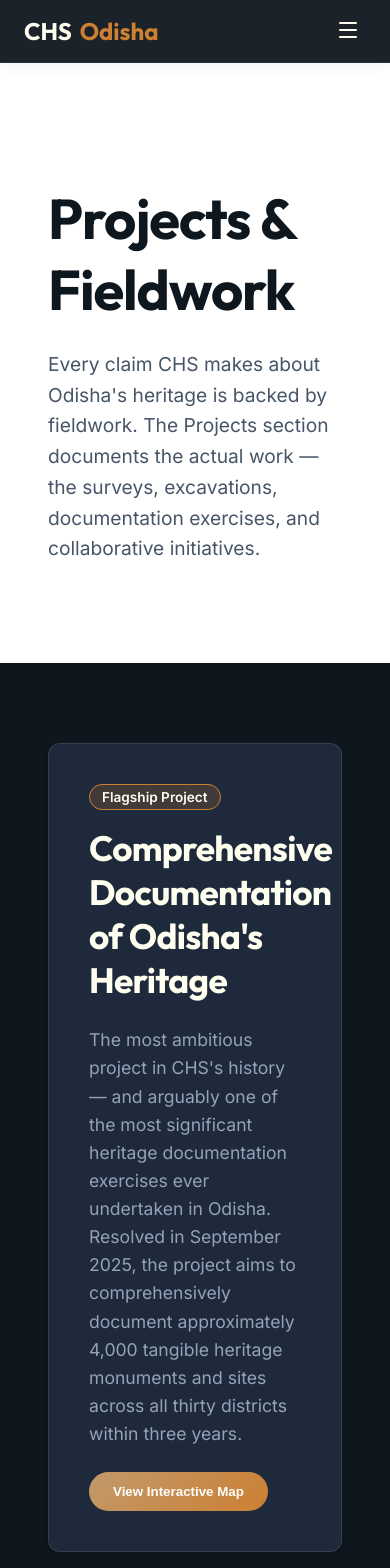
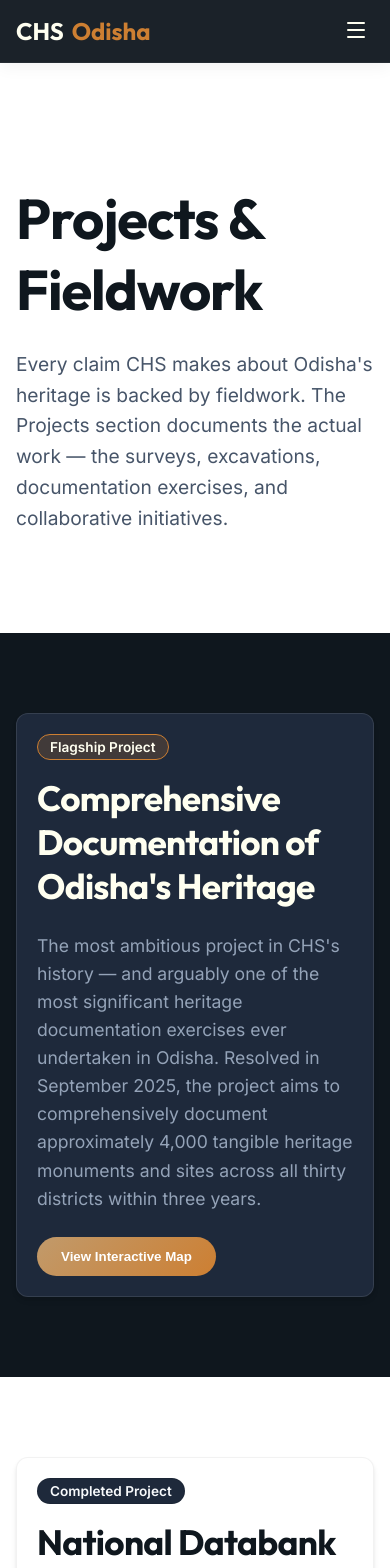
Before and after one commit to Bibekbitu9/CHS, a React (Vite) app: page /projects in a window 390 px wide. Shown: the top 1568 px of the page. Built offline with nearby package versions, Linux system fonts and the light colour scheme.

Commit message:
fix: make cards wider and uniform on mobile views for About, Projects, and Activities pages

```diff
--- a/src/index.css
+++ b/src/index.css
@@ -212,3 +212,14 @@ a:hover {
     scroll-behavior: auto !important;
   }
 }
+
+/* Mobile Layout Fixes */
+@media (max-width: 768px) {
+  .container {
+    padding: 0 16px;
+  }
+
+  .solid-card {
+    padding: 20px !important;
+  }
+}
--- a/src/pages/About.tsx
+++ b/src/pages/About.tsx
@@ -24,7 +24,7 @@ const About = () => {
       {/* Mission/Vision Section - Dark */}
       <section className="section-dark" style={{ padding: '80px 0' }}>
         <div className="container">
-          <div style={{ display: 'grid', gridTemplateColumns: 'repeat(auto-fit, minmax(300px, 1fr))', gap: '32px' }}>
+          <div style={{ display: 'grid', gridTemplateColumns: 'repeat(auto-fit, minmax(min(100%, 300px), 1fr))', gap: '32px' }}>
             <GlassCard delay={0.1}>
               <h3 style={{ color: 'var(--color-bronze)', marginBottom: '16px' }}>Our Mission</h3>
               <p style={{ lineHeight: 1.6 }}>To document, preserve, interpret, and popularize the diverse cultural heritage of Odisha while fostering research, collaboration, education, and public participation in heritage conservation.</p>
@@ -46,7 +46,7 @@ const About = () => {
         <div className="container">
           <motion.div initial={{ opacity: 0 }} whileInView={{ opacity: 1 }} viewport={{ once: true }}>
             <h2 style={{ fontSize: '2.5rem', marginBottom: '32px' }}>Office Bearers</h2>
-            <div style={{ display: 'grid', gridTemplateColumns: 'repeat(auto-fill, minmax(250px, 1fr))', gap: '24px' }}>
+            <div style={{ display: 'grid', gridTemplateColumns: 'repeat(auto-fill, minmax(min(100%, 250px), 1fr))', gap: '24px' }}>
               {[
                 { role: 'Advisor', name: 'Prof. K.K. Basa', desc: 'Chairman, NMA' },
                 { role: 'President', name: 'Prof. Sadasiba Pradhan', desc: 'Former Professor, Utkal University' },
--- a/src/pages/Activities.tsx
+++ b/src/pages/Activities.tsx
@@ -10,7 +10,7 @@ const Activities = () => {
         description="Stay updated with the latest seminars, webinars, and awareness campaigns conducted by the Centre for Heritage Studies."
       />
       {/* Intro & Upcoming Events - Light */}
-      <section className="section-light" style={{ padding: '120px 24px 80px' }}>
+      <section className="section-light" style={{ paddingTop: '120px', paddingBottom: '80px' }}>
         <div className="container">
           <motion.div initial={{ opacity: 0, y: 20 }} animate={{ opacity: 1, y: 0 }} transition={{ duration: 0.6 }}>
             <h1 style={{ fontSize: '3.5rem', marginBottom: '24px' }}>Events & Activities</h1>
@@ -32,7 +32,7 @@ const Activities = () => {
       </section>
 
       {/* Lecture Series - Dark */}
-      <section className="section-dark" style={{ padding: '80px 24px' }}>
+      <section className="section-dark" style={{ paddingTop: '80px', paddingBottom: '80px' }}>
         <div className="container">
           <h2 style={{ fontSize: '2.5rem', marginBottom: '32px' }}>Lecture Series</h2>
           <GlassCard delay={0.2} padding="40px">
--- a/src/pages/Projects.tsx
+++ b/src/pages/Projects.tsx
@@ -10,7 +10,7 @@ const Projects = () => {
         description="Explore the ongoing and completed heritage documentation and conservation projects by the Centre for Heritage Studies."
       />
       {/* Intro Section - Light */}
-      <section className="section-light" style={{ padding: '120px 24px 80px' }}>
+      <section className="section-light" style={{ paddingTop: '120px', paddingBottom: '80px' }}>
         <div className="container">
           <motion.div initial={{ opacity: 0, y: 20 }} animate={{ opacity: 1, y: 0 }} transition={{ duration: 0.6 }}>
             <h1 style={{ fontSize: '3.5rem', marginBottom: '24px' }}>Projects & Fieldwork</h1>
@@ -22,7 +22,7 @@ const Projects = () => {
       </section>
 
       {/* Flagship Project Section - Dark */}
-      <section className="section-dark" style={{ padding: '80px 24px' }}>
+      <section className="section-dark" style={{ paddingTop: '80px', paddingBottom: '80px' }}>
         <div className="container">
           <GlassCard delay={0.1} padding="40px">
             <span style={{ display: 'inline-block', background: 'rgba(205, 127, 50, 0.2)', color: 'var(--color-ivory)', border: '1px solid var(--color-bronze)', padding: '4px 12px', borderRadius: '20px', fontSize: '0.85rem', fontWeight: 600, marginBottom: '16px' }}>Flagship Project</span>
@@ -38,7 +38,7 @@ const Projects = () => {
       </section>
 
       {/* Completed Project Section - Light */}
-      <section className="section-light" style={{ padding: '80px 24px' }}>
+      <section className="section-light" style={{ paddingTop: '80px', paddingBottom: '80px' }}>
         <div className="container">
           <GlassCard delay={0.2} padding="40px">
             <span style={{ display: 'inline-block', background: 'var(--card-bg-dark)', color: '#F8FAFC', border: '1px solid rgba(0,0,0,0.1)', padding: '4px 12px', borderRadius: '20px', fontSize: '0.85rem', fontWeight: 600, marginBottom: '16px' }}>Completed Project</span>
```
